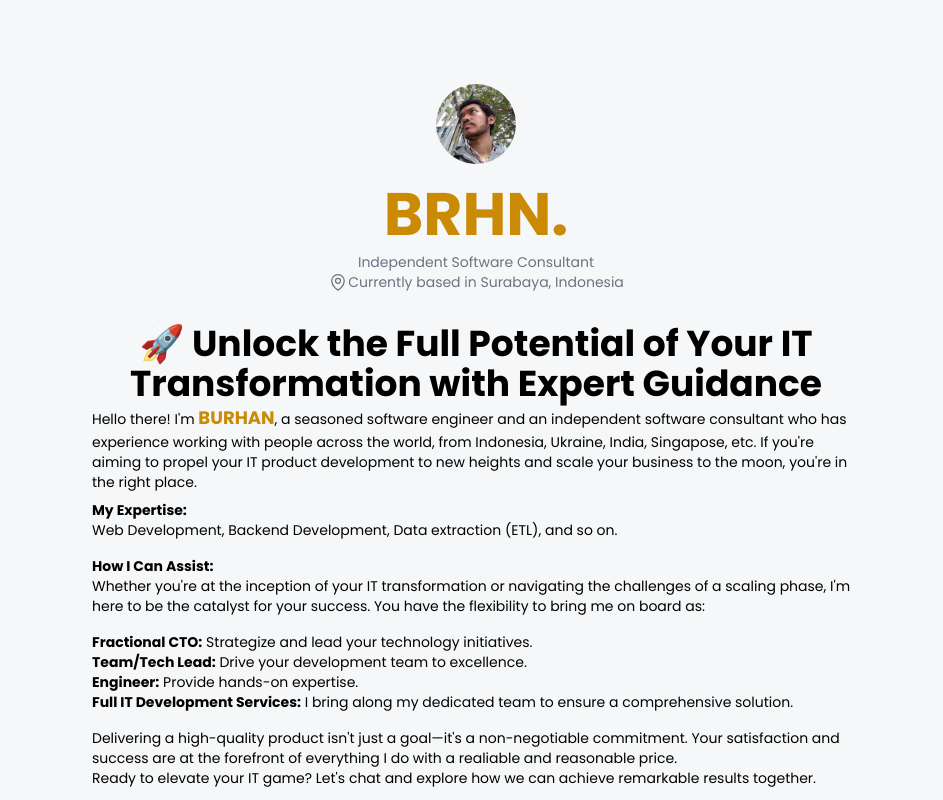
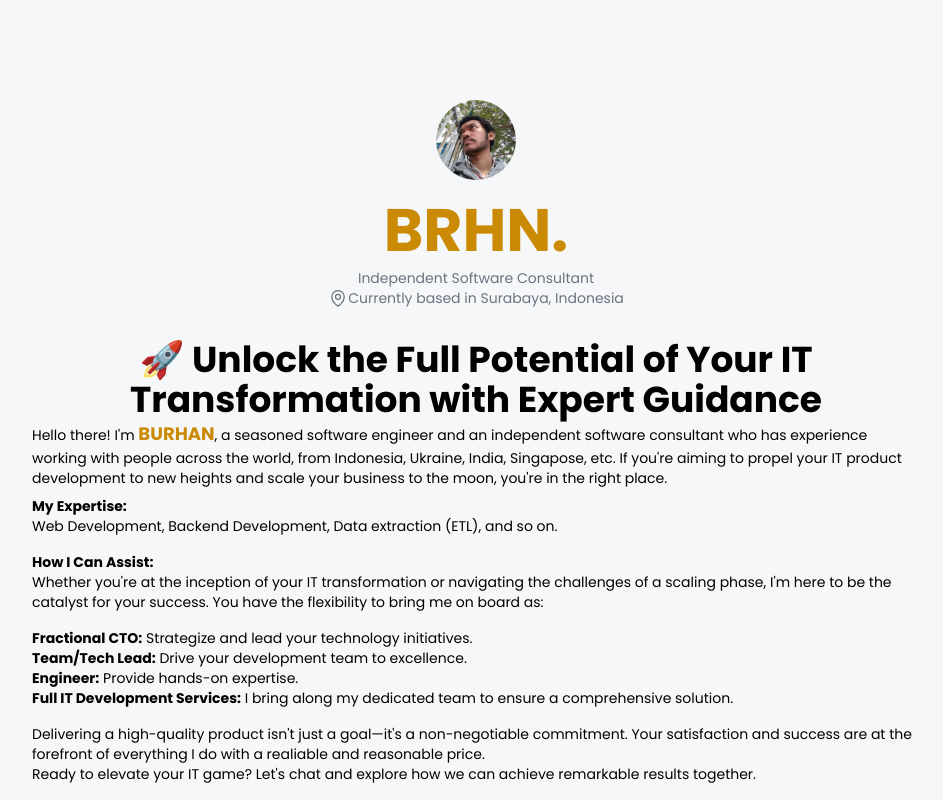
Before and after one commit to burhanahmeed/kusiaga.com, a Next.js app: page /consultants in a window 1280 px wide. Shown: the top 800 px of the page, without its empty margins (164-1107 px from the left). Built offline with nearby package versions, Linux system fonts and the light colour scheme.

Commit message:
fix width again

```diff
--- a/pages/consultants/index.jsx
+++ b/pages/consultants/index.jsx
@@ -25,7 +25,7 @@ export default function IndexConsultant() {
         <title>Brhn. - Independent Software Consultant</title>
       </Head>
       <div>
-        <div className="container max-w-3/4 mx-auto poppins-font">
+        <div className="container mx-auto poppins-font p-4" style={{ maxWidth: '920px' }}>
           <div className="text-center pt-16">
             <div className="p-5">
               <img
```
